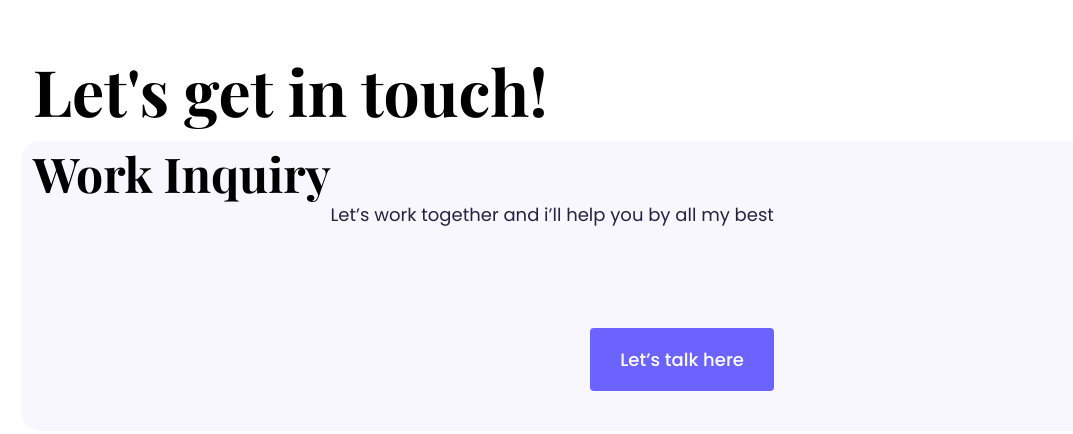
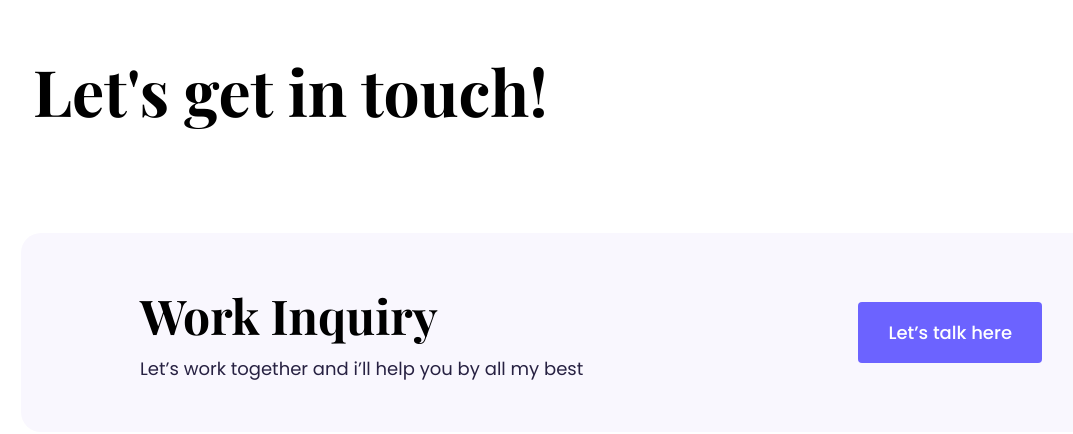
Before and after one commit to Orluska/Portfolio-project, a plain HTML site: page contact.html in a window 1280 px wide. Shown: the whole page, without its empty margins (49-1122 px from the left). Drawn offline with nearby package versions, Linux system fonts and the light colour scheme.

Commit message:
update on footer, update on links

```diff
--- a/contact.html
+++ b/contact.html
@@ -31,19 +31,17 @@
   </head>
   <body>
     <div class="container my-contact-section">
-      <h1 class="mt-5 mb-40">Let's get in touch!</h1>
+      <h1 class="mt-5 mb-5">Let's get in touch!</h1>
     </div>
-    <div class="container work-inquiry d-flex">
-      <div class="work-inquiry-description">
-        <div class="work-inquiry-1 d-flex justify-content-start">
-          <h1>Work Inquiry</h1>
-          <p>Let’s work together and i’ll help you by all my best</p>
-        </div>
-        <div class="work-inquiry-2 d-flex justify-content-end">
-          <a href="mailto:youremail@gmail.com" class="btn-branding"
-            >Let’s talk here</a
-          >
-        </div>
+    <div class="container work-inquiry d-flex justify-content-between">
+      <div class="work-inquiry-1">
+        <h1 class=>Work Inquiry</h1>
+        <p class=>Let’s work together and i’ll help you by all my best</p>
+      </div>
+      <div class="work-inquiry-2 align-self-center">
+        <a href="mailto:youremail@gmail.com" class="btn-branding"
+          >Let’s talk here</a
+        >
       </div>
     </div>
   </body>
--- a/style.css
+++ b/style.css
@@ -55,7 +55,6 @@ p {
   border-radius: 4px;
   line-height: 27px;
   box-shadow: (0px 4px 4px rgba(0, 0, 0, 0.25));
-  margin: 40px 0;
 }
 .btn-branding-outline {
   color: var(--primary-color);
@@ -136,6 +135,8 @@ p {
 .work-inquiry {
   background: var(--secondary-color);
   border-radius: 20px;
+  padding: 50px 119px;
+  margin-top: 100px;
 
 }
 .work-inquiry h1 {
@@ -147,6 +148,8 @@ p {
   font-weight: 400;
   font-size: 18px;
   line-height: 27px;
+  margin: 0;
+
 }
 
 
```
Also changed, not shown: about.html (+1 -1 lines), image/logo.png (added).
